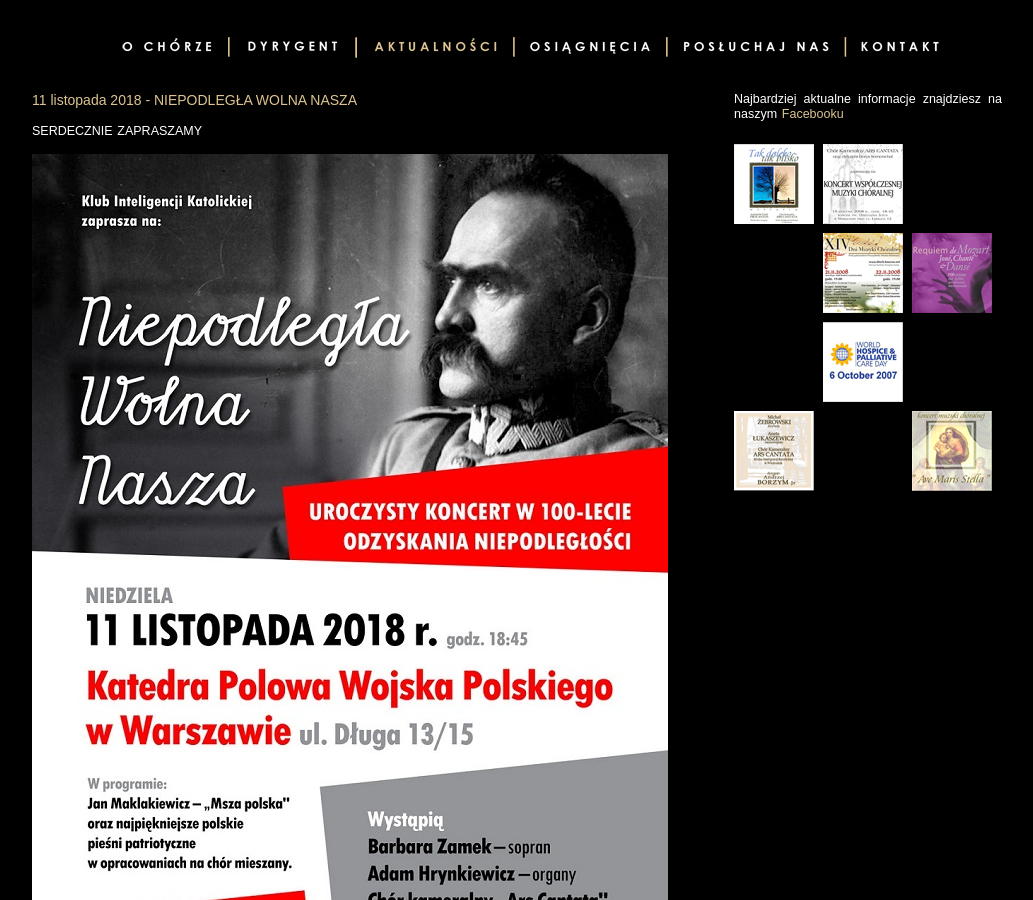
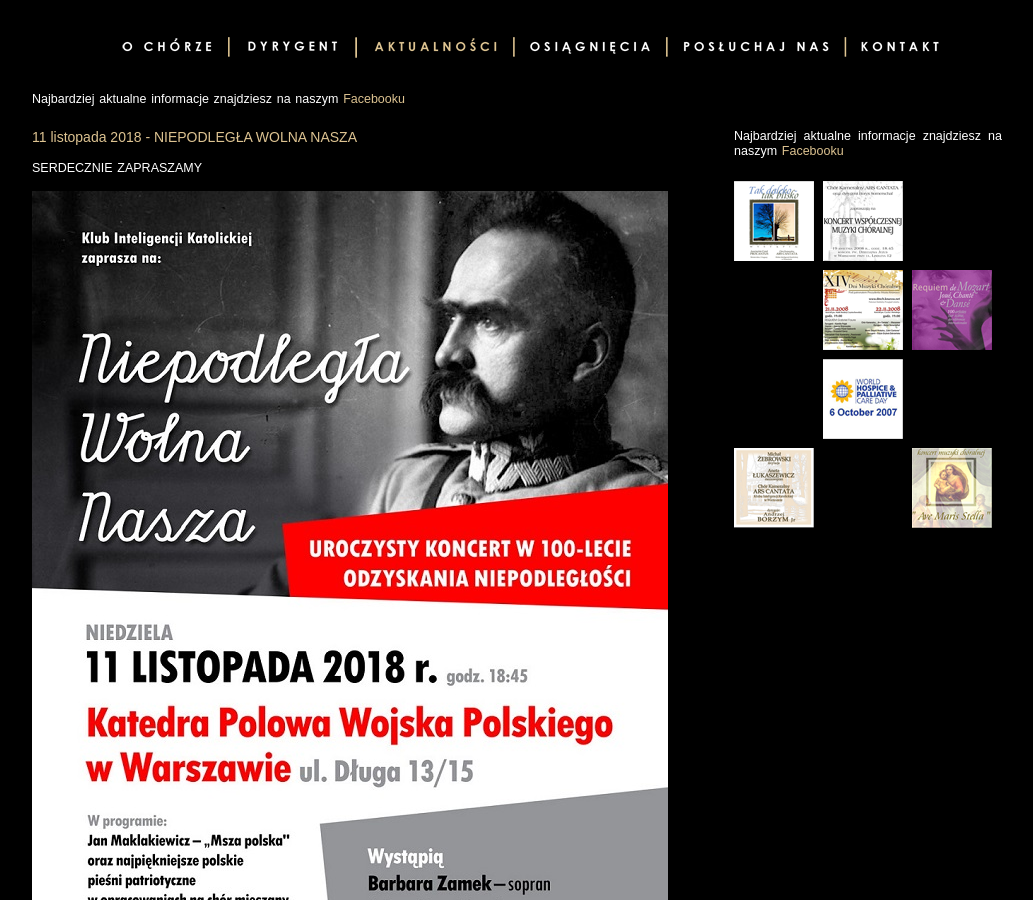
Before and after one commit to ars-cantata/ars-cantata.github.io, a Jekyll site: the page built from aktualnosci/index.html, in a window 1280 px wide and 900 px high. Shown: the whole window, without its empty margins (123-1156 px from the left). Built offline with Jekyll 4.4.1, drawn with Linux system fonts in a browser that asks for light colours; the list of posts is cut into pages by our own code.

Commit message:
jeszcze inaczej

```diff
--- a/aktualnosci/index.html
+++ b/aktualnosci/index.html
@@ -7,7 +7,11 @@ language: pl
 layout: layout_main
 ---
 <div id="content" class="LBRS">
-    <div id="left-side">
+     <p>
+	Najbardziej aktualne informacje znajdziesz na naszym <a href="https://www.facebook.com/ArsCantata">Facebooku</a>
+	</p>
+	<div id="left-side">
+
         <div id="text">
             {% for post in paginator.posts %}
                 <h3><a href="{{ post.url }}">{{post.date_time}} - {{ post.title }}</a></h3>
```
